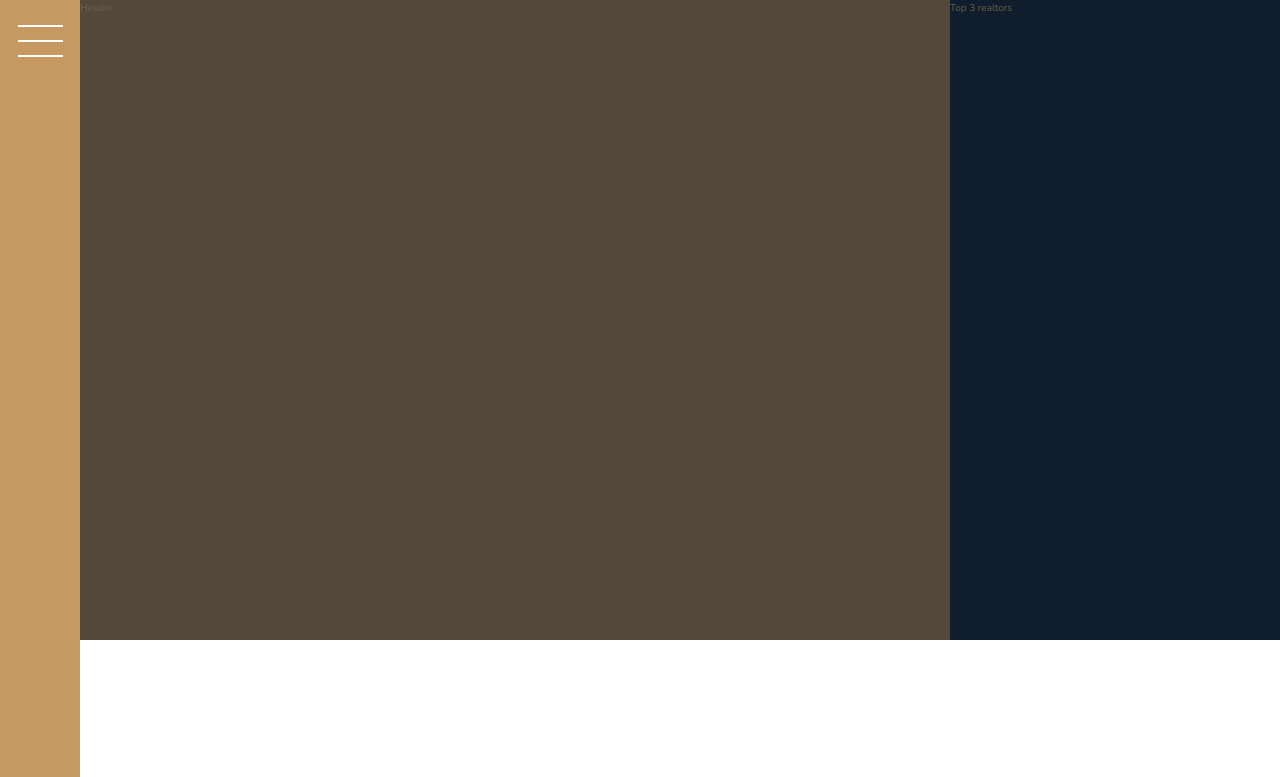
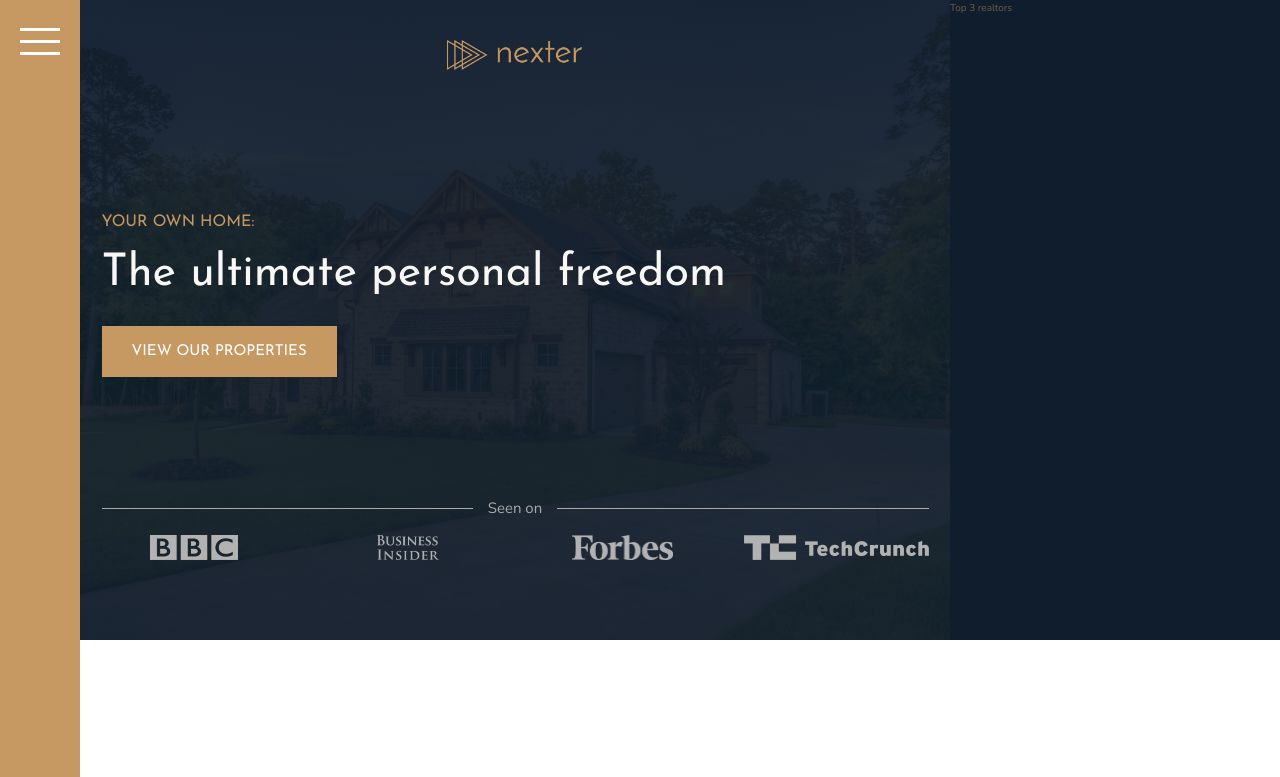
Before and after one commit to suyeonme/Nexter, a website: page index.html in a window 1280 px wide. Shown: the top 777 px of the page. Drawn offline with nearby package versions, Linux system fonts and the light colour scheme.

Commit message:
Complete header section

```diff
--- a/index.html
+++ b/index.html
@@ -18,7 +18,18 @@
             </button>
         </div>
         <header class="header">
-            Header
+            <img src="img/logo.png" alt="Nexter logo" class="header__logo">
+            <h3 class="heading-3">Your own home:</h3>
+            <h1 class="heading-1">The ultimate personal freedom</h1>
+            <button class="btn header__btn">View our properties</button>
+            <div class="header__seenon-text">Seen on</div>
+            <div class="header__seenon-logos">
+                <img src="img/logo-bbc.png" alt="Seenon logo 1">
+                <img src="img/logo-bi.png" alt="Seenon logo 2">
+                <img src="img/logo-forbes.png" alt="Seenon logo 3">
+                <img src="img/logo-techcrunch.png" alt="Seenon logo 4">
+
+            </div>
         </header>
 
         <div class="realtors">
--- a/sass/_header.scss
+++ b/sass/_header.scss
@@ -1,4 +1,55 @@
 .header {
     background-color: $color-grey-dark-1;
     grid-column: full-start / col-end 6 ;
+    background-image: linear-gradient(rgba($color-secondary, .93), rgba($color-secondary, .93)), url(../img/hero.jpeg);
+    background-size: cover;
+    background-position: center;
+    padding: 8rem;
+    padding-top: 4rem;
+
+    display: grid;
+    grid-template-rows: 1fr min-content 6rem 1fr;  // 1fr occupies entire empty space. (other rows are put down and to be sized automatically)
+    grid-template-columns: max-content;
+    grid-row-gap: 1.5rem;
+    justify-content: center;
+
+    &__logo {
+        height: 3rem;
+        justify-self: center;
+    }
+
+    &__btn {
+        align-self: start;
+        justify-self: start;
+    }
+
+    &__seenon-text {
+        display: grid;
+        grid-template-columns: 1fr max-content 1fr;
+        grid-column-gap: 1.5rem;
+        align-items: center;
+
+        font-size: 1.5rem;
+        color: $color-grey-light-2;
+
+        &::before,
+        &::after {
+            content: "";
+            display: block;
+            height: 1px;
+            background-color: currentColor;
+        }
+    }
+
+    &__seenon-logos {
+        display: grid;
+        grid-template-columns: repeat(4, 1fr);
+        grid-gap: 3rem;
+        justify-items: center;
+
+        img {
+            height: 2.5rem;
+            filter: brightness(70%);
+        }
+    }
 }
--- a/sass/_sidebar.scss
+++ b/sass/_sidebar.scss
@@ -11,8 +11,8 @@
     border: none;
     border-radius: 0;
     background-color: #fff;
-    width: 4.5rem;
-    height: 2px;
+    width: 4rem;
+    height: 3px;
 
     margin-top: 4rem;
 
@@ -21,10 +21,10 @@
         content: "";
         display: block;
         background-color: #fff;
-        width: 4.5rem;
-        height: 2px;
+        width: 4rem;
+        height: 3px;
     }
 
-    &::before { transform: translateY(-1.5rem); }
-    &::after { transform: translateY(1.3rem); }
+    &::before { transform: translateY(-1.2rem); }
+    &::after { transform: translateY(.9rem); }
 }
--- a/sass/_typography.scss
+++ b/sass/_typography.scss
@@ -4,6 +4,9 @@
 }
 .heading-1 {
     @extend %heading;
+    font-size: 4.5rem;
+    color: $color-grey-light-1;
+    line-height: 1;
 }
 
 .heading-2 {
```
Also changed, not shown: css/style.css.
